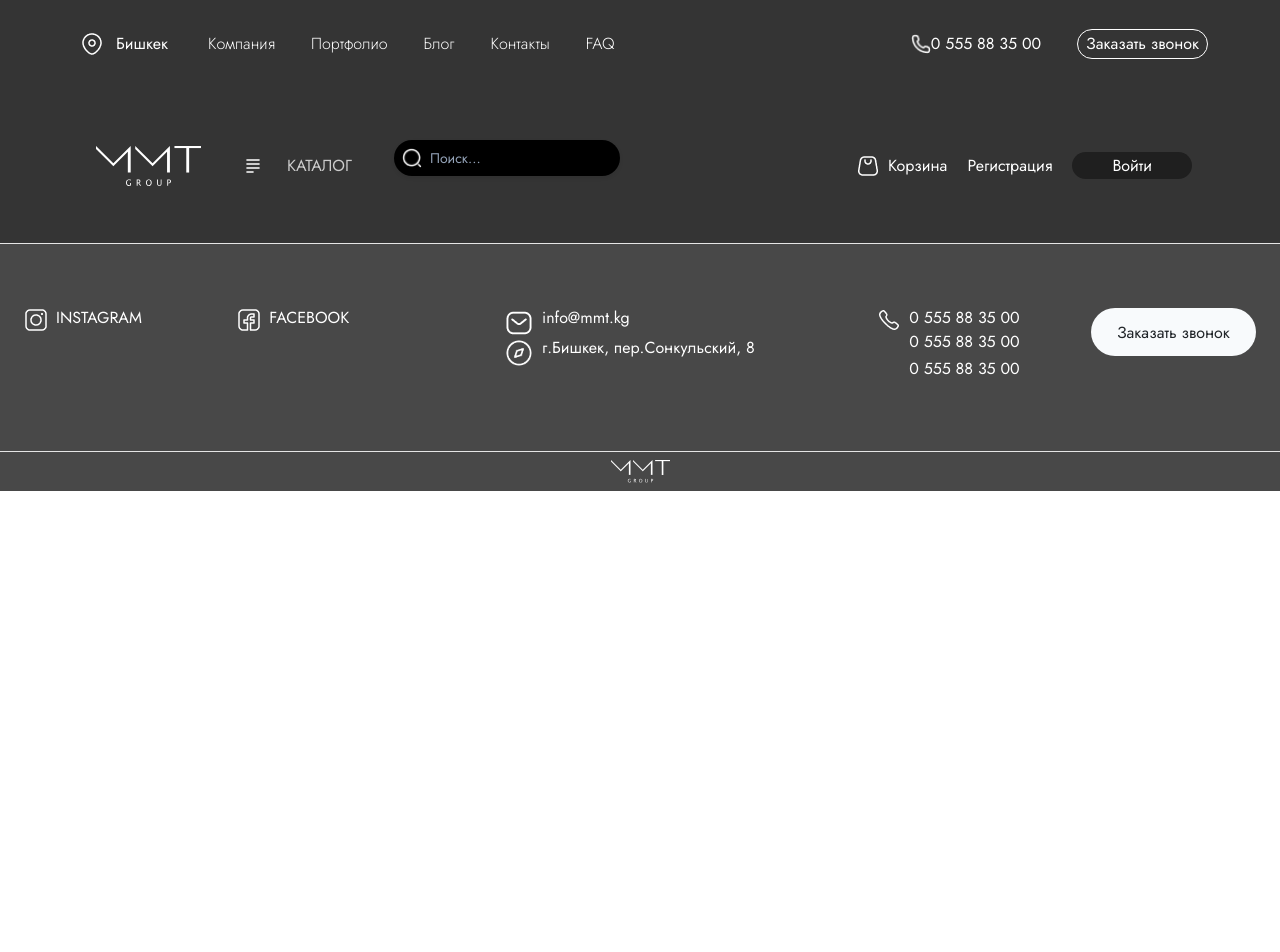
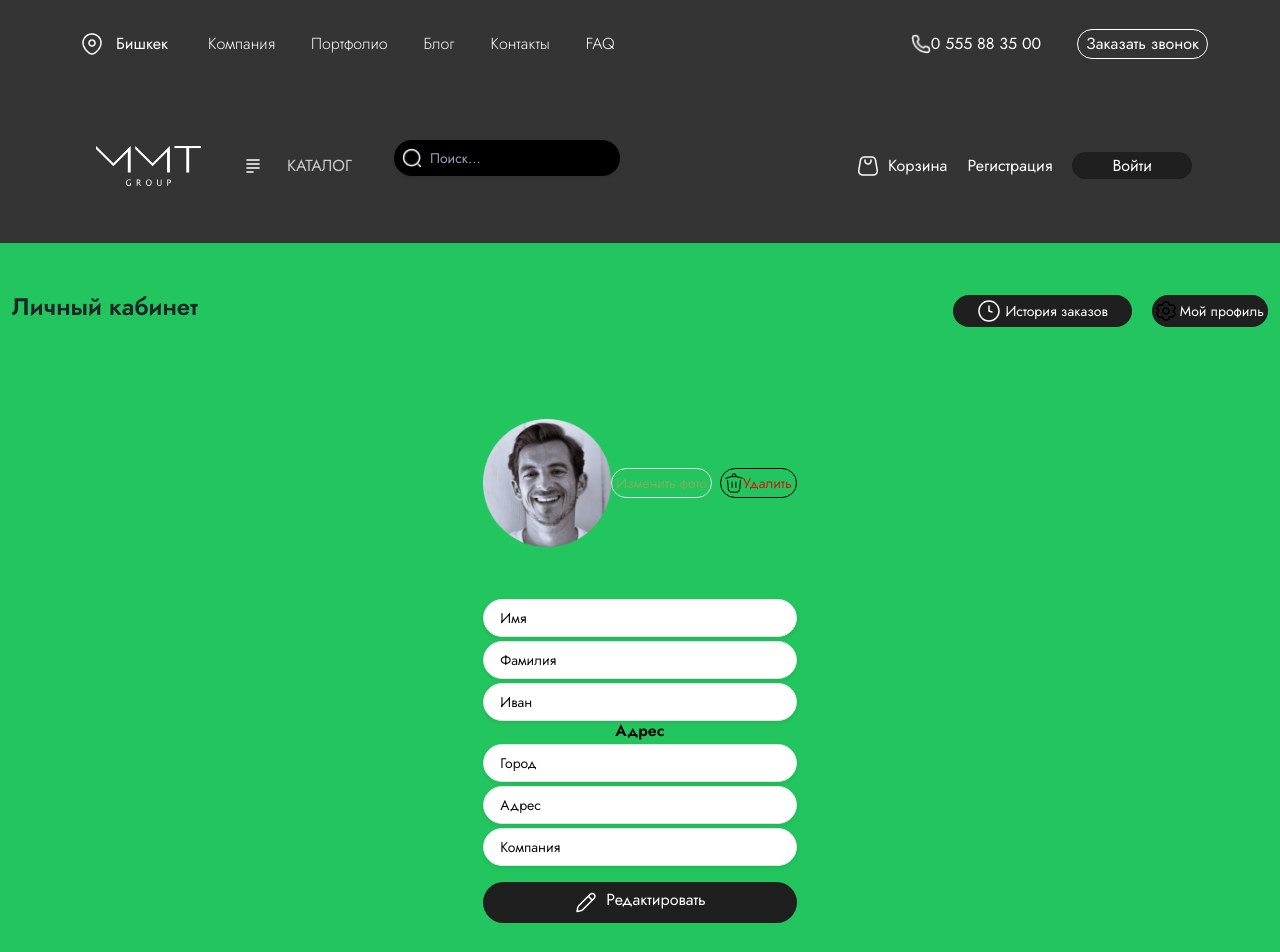
Before and after one commit to sadSapiens/mmt, a React (Create React App) app: page /editProfile in a window 1280 px wide. Shown: the top 952 px of the page. Before the commit the page ends 800 px from the top, so only its background shows below. Built offline with nearby package versions, Linux system fonts and the light colour scheme; no server answers; what tw-elements would draw is missing.

Commit message:
editprofile

```diff
--- a/src/pages/App.tsx
+++ b/src/pages/App.tsx
@@ -22,6 +22,7 @@ import SignUpPage from "./signup";
 import Portfolio from "./portfolio";
 import Recovery from "./recovery";
 import Confirmation from "./signup/confirmation/Confirmation";
+import EditProfile from "./profile/editProfile/EditProfile";
 
 function App() {
   return (
@@ -33,6 +34,7 @@ function App() {
             <Route path="/" element={<Home />} />
             <Route path="/about" element={<About />} />
             <Route path="/profile" element={<Profile />} />
+            <Route path="/editProfile" element={<EditProfile />} />
             <Route path="/portfolio" element={<Portfolio />} />
             <Route path="/cart" element={<Basket />} />
             <Route path="/cartfull" element={<CartFull />} />
--- /dev/null
+++ b/src/pages/profile/editProfile/EditProfile.tsx
@@ -0,0 +1,153 @@
+import React, { useEffect } from "react";
+import clock from "../room/assets/clock-circle.svg";
+import settings from "../room/assets/settings.png";
+import pencil from "../room/assets/pencil.svg";
+import trash from "../room/assets/trash.svg";
+import trashBlack from "../room/assets/trashBlack.png";
+
+import avatar from "../room/assets/avatar.png";
+
+import settingWhite from "../room/assets/settingWhite.png";
+import API from "../../../constants/api";
+
+const EditProfile = () => {
+  useEffect(() => {
+    const getFunt = async () => {
+      const res = await API.get("/user/profile");
+      console.log(res);
+    };
+    getFunt();
+  }, []);
+
+  return (
+    <>
+      <div className=" px-2  md:w-auto    py-5  md:bg-red-500 lg:bg-green-500 ">
+        <div className="flex justify-between  items-center px-1 md:flex-row flex-col">
+          <div>
+            <h1 className="font-bold  text-2xl">Личный кабинет</h1>
+          </div>
+          <div className="flex gap-5">
+            <button className="gap-1 bg-[#1F1F1F] rounded-full ...  flex text-sm items-center align-middle w-auto h-8 px-6 text-white">
+              <img src={clock} alt="" />
+              История заказов
+            </button>
+            <button className="gap-1 bg-[#1F1F1F] rounded-full ...  flex text-sm items-center  w-auto h-8 px-1 text-white">
+              <img src={settings} className="hidden md:flex" alt="" />
+              <div className=" md:hidden">
+                <img src={settingWhite} alt="" />
+              </div>
+              Мой профиль
+            </button>
+          </div>
+        </div>
+        <div className="flex justify-center   w-auto md:w-32 lg:w-48 ">
+          <form className="">
+            <div className="flex justify-between py-5 flex-col md:flex-row md:items-center ">
+              <div className=" flex justify-center items-center">
+                <img
+                  src={avatar}
+                  alt=""
+                  className="w-32 h-32 flex justify-center "
+                />
+              </div>
+              <div className="flex flex-row justify-center gap-2 w-auto text-sm  md:flex-col">
+                <button className="border border-[#79B15E] text-[#79B15E] rounded-full ... py-1 px-1 ">
+                  Изменить фото
+                </button>
+                <button className="rounded-full ...  border-black flex text-[#CF1B17] items-center justify-center py-1 px-1 md:border">
+                  <img src={trashBlack} alt="" />
+                  <span className="hidden md:flex">Удалить</span>
+                </button>
+              </div>
+            </div>
+            <label className="block">
+              <input
+                placeholder="Имя"
+                type="text"
+                // value="tbone"
+                className="mt-1 block w-full px-3 py-2 bg-white border border-black text-sm shadow-sm placeholder-[#101010]
+                rounded-full ...
+      focus:outline-none focus:border-sky-500 focus:ring-1 focus:ring-sky-500"
+              />
+              <input
+                placeholder="Фамилия"
+                type="text"
+                // value="tbone"
+                className="mt-1 block w-full px-3 py-2 bg-white border border-black rounded-full ... text-sm shadow-sm placeholder-[#101010]
+      focus:outline-none focus:border-sky-500 focus:ring-1 focus:ring-sky-500"
+              />
+              <input
+                placeholder="Иван"
+                type="number"
+                // value="tbone"
+                className="mt-1 block w-full px-3 py-2 bg-white border border-black rounded-full ... text-sm shadow-sm placeholder-[#101010]
+      focus:outline-none focus:border-sky-500 focus:ring-1 focus:ring-sky-500"
+              />
+
+              <span className="text-black font-bold flex justify-center">
+                Адрес
+              </span>
+              <input
+                placeholder="Город"
+                type="text"
+                // value="tbone"
+                className="mt-1 block w-full px-3 py-2 bg-white border border-black text-sm shadow-sm placeholder-[#101010]
+                rounded-full ...
+      focus:outline-none focus:border-sky-500 focus:ring-1 focus:ring-sky-500"
+              />
+              <input
+                placeholder="Адрес"
+                type="text"
+                // value="tbone"
+                className="mt-1 block w-full px-3 py-2 bg-white border border-black rounded-full ... text-sm shadow-sm placeholder-[#101010]
+      focus:outline-none focus:border-sky-500 focus:ring-1 focus:ring-sky-500"
+              />
+              <input
+                placeholder="Компания"
+                type="text"
+                // value="tbone"
+                className="mt-1 block w-full px-3 py-2 bg-white border border-black rounded-full ... text-sm shadow-sm placeholder-[#101010]
+      focus:outline-none focus:border-sky-500 focus:ring-1 focus:ring-sky-500"
+              />
+            </label>
+            <button className="bg-[#1F1F1F] rounded-full ...  flex justify-center w-[100%] py-2 text-white gap-2">
+              <img src={pencil} alt="" />
+              Редактировать
+            </button>
+          </form>
+        </div>
+        {/*  */}
+      </div>
+
+      {/* responsive */}
+      {/* <div
+        className="mx-auto px-2 bg-green-500 md:bg-red-500 lg:bg-yellow-500 md:w-auto py-5 md:hidden flex  items-center
+   justify-between   "
+      >
+        <div
+          className="md:hidden flex  items-center
+   justify-between px-2  "
+        >
+          <div>
+            <h1 className="font-bold  text-2xl">Личный кабинет</h1>
+          </div>
+          <div className="flex gap-5">
+            <button className="gap-3 bg-[#1F1F1F] rounded-full ...  flex items-center align-middle w-auto h-10 px-6 text-white">
+              <img src={clock} alt="" />
+              История заказов
+            </button>
+            <button className="gap-3 border border-[black] rounded-full ...  flex items-center align-middle w-auto h-10 px-6 ">
+              <img src={settings} alt="" />
+              Мой профиль
+            </button>
+          </div>
+        </div>
+      </div> */}
+
+      {/* md:hidden flex  items-center
+   justify-between px-2 */}
+    </>
+  );
+};
+
+export default EditProfile;
```
